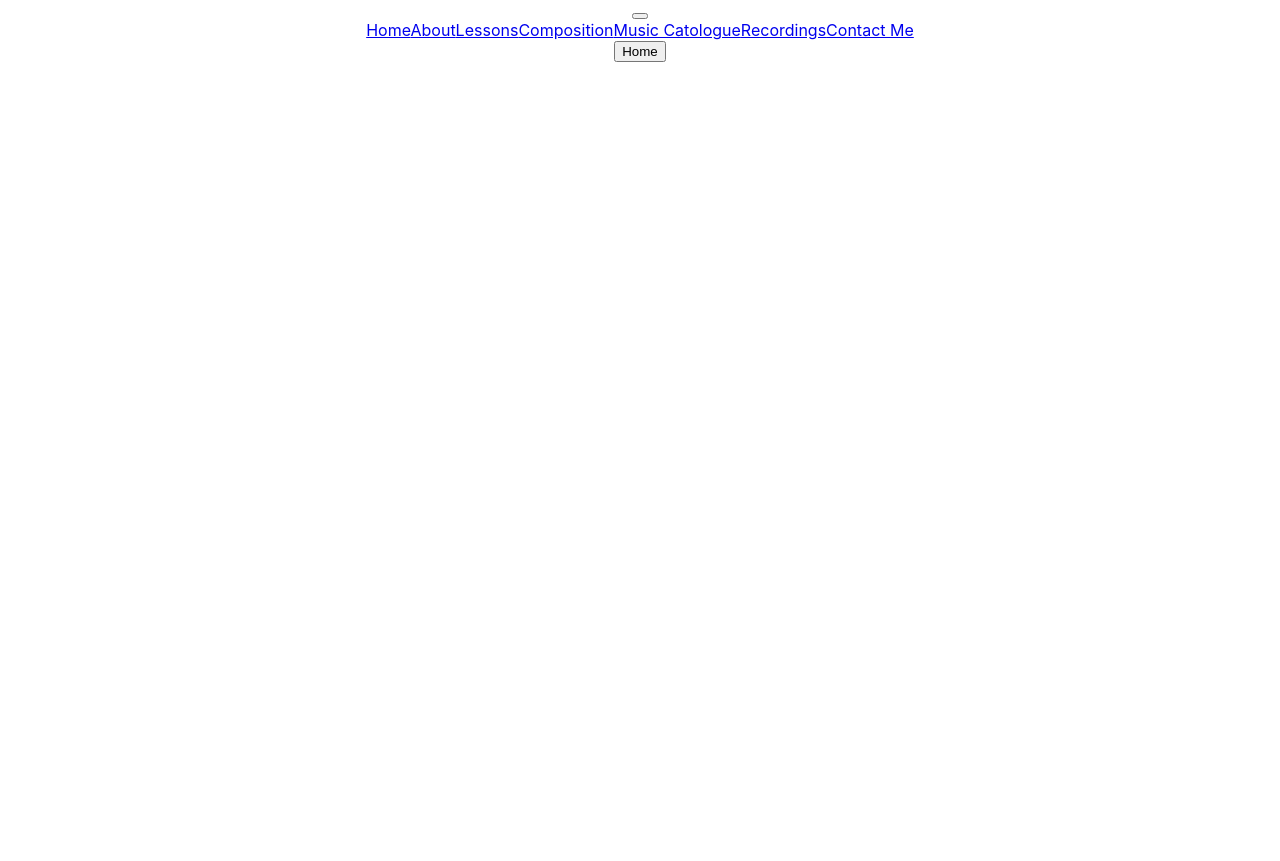
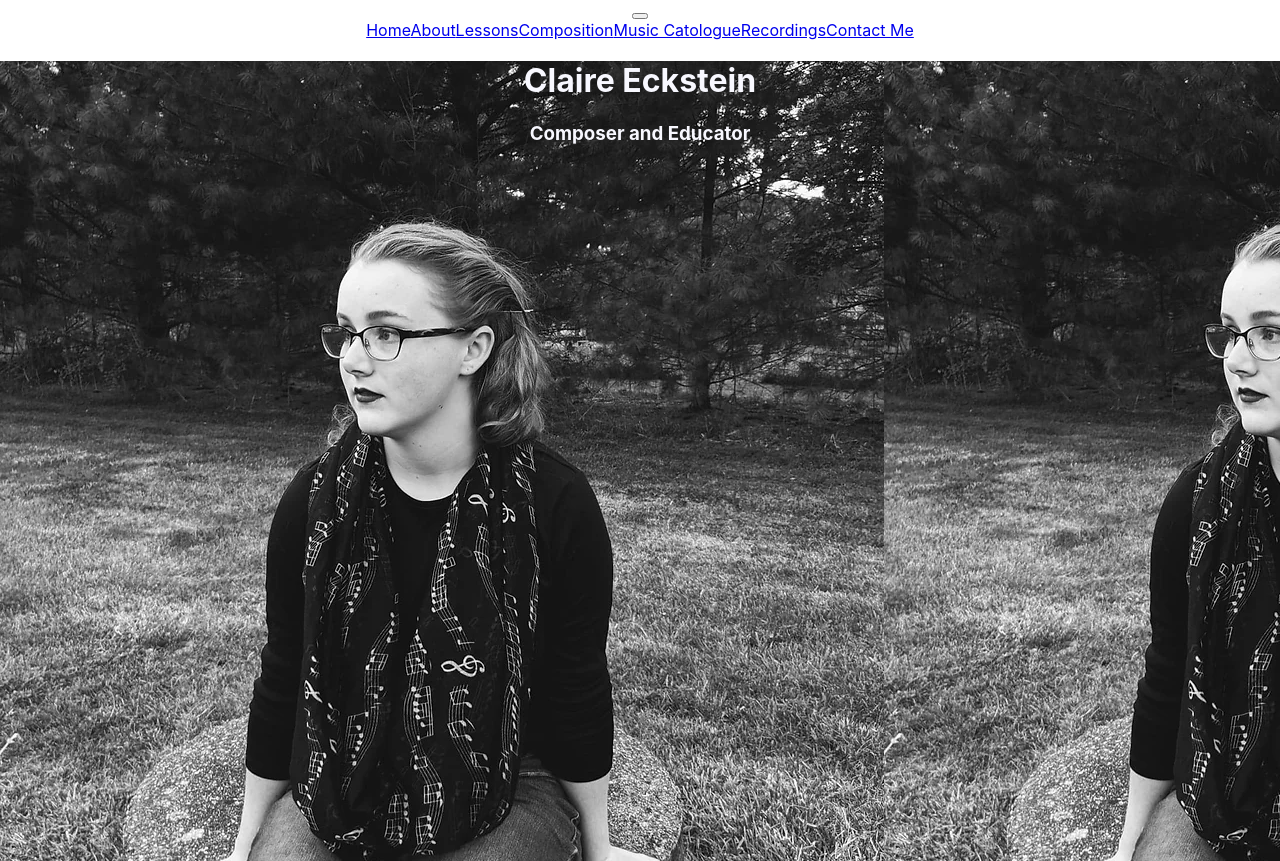
Before and after one commit to mander-pander/Claire-E, a React (Create React App) app in the folder claire/: page / in a window 1280 px wide. Both pictures are taken after a click on the button "Home". Before the commit the page ends 800 px from the top, so only its background shows below. Built offline with nearby package versions, Linux system fonts and the light colour scheme.

Commit message:
home page setup

```diff
--- a/claire/src/Components/Home.js
+++ b/claire/src/Components/Home.js
@@ -1,21 +1,11 @@
-import {useState} from 'react';
+import styles from '../CSS/Home.module.css';
 
 const Home = () => {
-    const [isShown, setIsShown] = useState(false);
-
-    function handleClick() {
-        setIsShown(current => !current);
-    };
-
 
   return (
-    <div>
-        <button onClick={handleClick}>Home</button>
-        {isShown && (
-            <div>
-                <h1>Home</h1>
-            </div>
-        )}
+    <div className={styles.home}>
+        <h1>Claire Eckstein</h1>
+        <h3> Composer and Educator</h3>
     </div>
   )
 }
```
